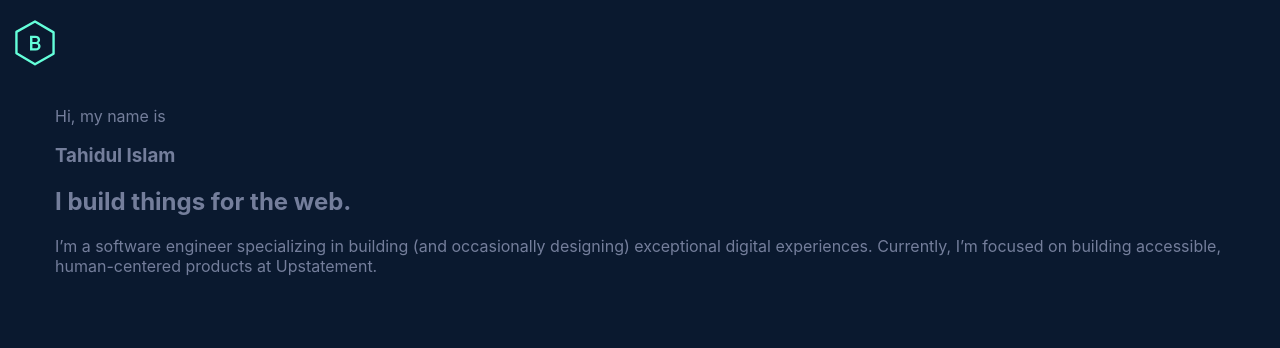
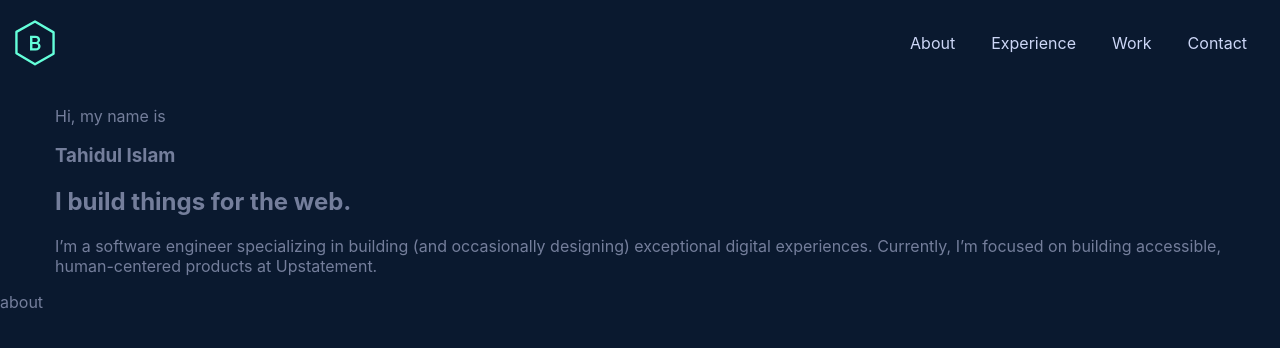
Before and after one commit to mdtahidulislam/tahidul-portfolio, a React (Create React App) app: page / in a window 1280 px wide. Shown: the top 348 px of the page. Built offline with nearby package versions, Linux system fonts and the light colour scheme.

Commit message:
menu created

```diff
--- a/package.json
+++ b/package.json
@@ -8,6 +8,7 @@
     "@testing-library/user-event": "^12.1.10",
     "react": "^17.0.2",
     "react-dom": "^17.0.2",
+    "react-router-dom": "6",
     "react-scripts": "4.0.3",
     "web-vitals": "^1.0.1"
   },
--- a/src/App.js
+++ b/src/App.js
@@ -1,11 +1,15 @@
-import Header from "./components/Header/Header";
-import Hero from "./components/Hero/Hero";
+import { BrowserRouter as Router, Routes, Route } from 'react-router-dom'
+import Home from './pages/Home/Home/Home';
 
 function App() {
   return (
     <div >
-      <Header></Header>
-      <Hero></Hero>
+      <Router>
+        <Routes>
+          <Route path="/" element={<Home />} />
+          <Route path="about" element={<Home />} />
+        </Routes>
+      </Router>
     </div>
   );
 }
--- a/src/components/Header/Header.js
+++ /dev/null
@@ -1,37 +0,0 @@
-import React from 'react';
-import './Header.css'
-
-const Header = () => {
-    return (
-        <div>
-            <header className="header">
-                <div className="row">
-                    <div className="logo">
-                        <a href="/">
-                            <svg id="logo" xmlns="http://www.w3.org/2000/svg" role="img" viewBox="0 0 84 96"><title>Logo</title><g transform="translate(-8.000000, -2.000000)"><g transform="translate(11.000000, 5.000000)"><path d="M45.691667,45.15 C48.591667,46.1 50.691667,48.95 50.691667,52.2 C50.691667,57.95 46.691667,61 40.291667,61 L28.541667,61 L28.541667,30.3 L39.291667,30.3 C45.691667,30.3 49.691667,33.15 49.691667,38.65 C49.691667,41.95 47.941667,44.35 45.691667,45.15 Z M33.591667,43.2 L39.241667,43.2 C42.791667,43.2 44.691667,41.85 44.691667,38.95 C44.691667,36.05 42.791667,34.8 39.241667,34.8 L33.591667,34.8 L33.591667,43.2 Z M33.591667,47.5 L33.591667,56.5 L40.191667,56.5 C43.691667,56.5 45.591667,54.75 45.591667,52 C45.591667,49.2 43.691667,47.5 40.191667,47.5 L33.591667,47.5 Z" fill="currentColor"></path><polygon id="Shape" stroke="currentColor" stroke-width="5" stroke-linecap="round" stroke-linejoin="round" points="39 0 0 22 0 67 39 90 78 68 78 23"></polygon></g></g></svg>
-                        </a>
-                    </div>
-
-                    <div className="menu">
-                        {/* <ul>
-                            <li>
-                                <a href="#">About</a>
-                            </li>
-                            <li>
-                                <a href="#">Experience</a>
-                            </li>
-                            <li>
-                                <a href="#">Work</a>
-                            </li>
-                            <li>
-                                <a href="#">Contact</a>
-                            </li>
-                        </ul> */}
-                    </div>
-                </div>
-            </header>
-        </div>
-    );
-};
-
-export default Header;
--- /dev/null
+++ b/src/pages/Home/About/About.js
@@ -0,0 +1,11 @@
+import React from 'react';
+
+const About = () => {
+    return (
+        <section id="#about">
+            about
+        </section>
+    );
+};
+
+export default About;
--- /dev/null
+++ b/src/pages/Home/Home/Home.js
@@ -0,0 +1,16 @@
+import React from 'react';
+import Header from '../../Shared/Header/Header';
+import About from '../About/About';
+import Hero from '../Hero/Hero';
+
+const Home = () => {
+    return (
+        <div>
+            <Header></Header>
+            <Hero></Hero>
+            <About></About>
+        </div>
+    );
+};
+
+export default Home;
--- /dev/null
+++ b/src/pages/Shared/Header/Header.js
@@ -0,0 +1,38 @@
+import React from 'react';
+import { Link } from "react-router-dom";
+import './Header.css'
+
+const Header = () => {
+    return (
+        <div>
+            <header className="header">
+                <div className="row">
+                    <div className="logo">
+                        <Link to="/">
+                            <svg id="logo" xmlns="http://www.w3.org/2000/svg" role="img" viewBox="0 0 84 96"><title>Logo</title><g transform="translate(-8.000000, -2.000000)"><g transform="translate(11.000000, 5.000000)"><path d="M45.691667,45.15 C48.591667,46.1 50.691667,48.95 50.691667,52.2 C50.691667,57.95 46.691667,61 40.291667,61 L28.541667,61 L28.541667,30.3 L39.291667,30.3 C45.691667,30.3 49.691667,33.15 49.691667,38.65 C49.691667,41.95 47.941667,44.35 45.691667,45.15 Z M33.591667,43.2 L39.241667,43.2 C42.791667,43.2 44.691667,41.85 44.691667,38.95 C44.691667,36.05 42.791667,34.8 39.241667,34.8 L33.591667,34.8 L33.591667,43.2 Z M33.591667,47.5 L33.591667,56.5 L40.191667,56.5 C43.691667,56.5 45.591667,54.75 45.591667,52 C45.591667,49.2 43.691667,47.5 40.191667,47.5 L33.591667,47.5 Z" fill="currentColor"></path><polygon id="Shape" stroke="currentColor" strokeWidth="5" strokeLinecap="round" strokeLinejoin="round" points="39 0 0 22 0 67 39 90 78 68 78 23"></polygon></g></g></svg>
+                        </Link>
+                    </div>
+
+                    <div className="menu">
+                        <ul>
+                            <li>
+                                <Link to="/#about">About</Link>
+                            </li>
+                            <li>
+                                <Link to="/experience">Experience</Link>
+                            </li>
+                            <li>
+                                <Link to="/work">Work</Link>
+                            </li>
+                            <li>
+                                <Link to="/contact">Contact</Link>
+                            </li>
+                        </ul>
+                    </div>
+                </div>
+            </header>
+        </div>
+    );
+};
+
+export default Header;
```
Also changed, not shown: src/pages/Home/Hero/Hero.js (renamed from src/components/Hero/Hero.js), src/pages/Shared/Footer/Footer.js (added), src/pages/Shared/Header/Header.css (renamed from src/components/Header/Header.css), 1 other file (tests, documents, lock files or other folders).
